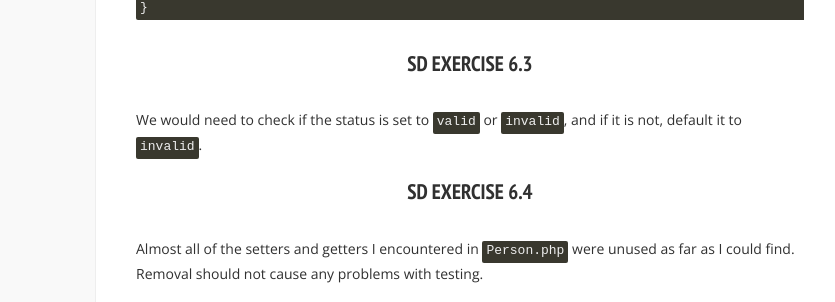
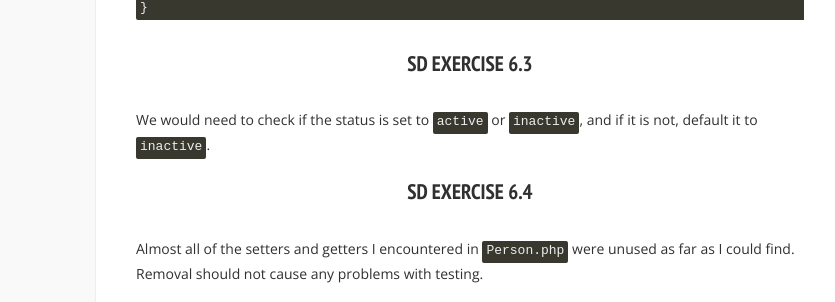
Before and after one commit to Lixxia/lixxia.github.io, a Jekyll site: the page built from _posts/2015-03-30-chapter6.md, in a window 1280 px wide. Shown: the part 1152-1454 px from the top of the page, without its empty margins (170-1005 px from the left). Built offline with Jekyll 4.4.1, drawn with Linux system fonts in a browser that asks for light colours; nearby versions of some CDN libraries; Markdown is read by kramdown in place of the engine named in the settings; comment, search, counter and statistics services are not loaded.

Commit message:
another small update

```diff
--- a/_posts/2015-03-30-chapter6.md
+++ b/_posts/2015-03-30-chapter6.md
@@ -53,7 +53,7 @@ $bd, $sd, $pubn, $myn, $privn, $pass, $status, $employer, $contact, $contact_pho
 
 # SD Exercise 6.3
 
-We would need to check if the status is set to `valid` or `invalid`, and if it is not, default it to `invalid`.
+We would need to check if the status is set to `active` or `inactive`, and if it is not, default it to `inactive`.
 
 # SD Exercise 6.4
 
```
